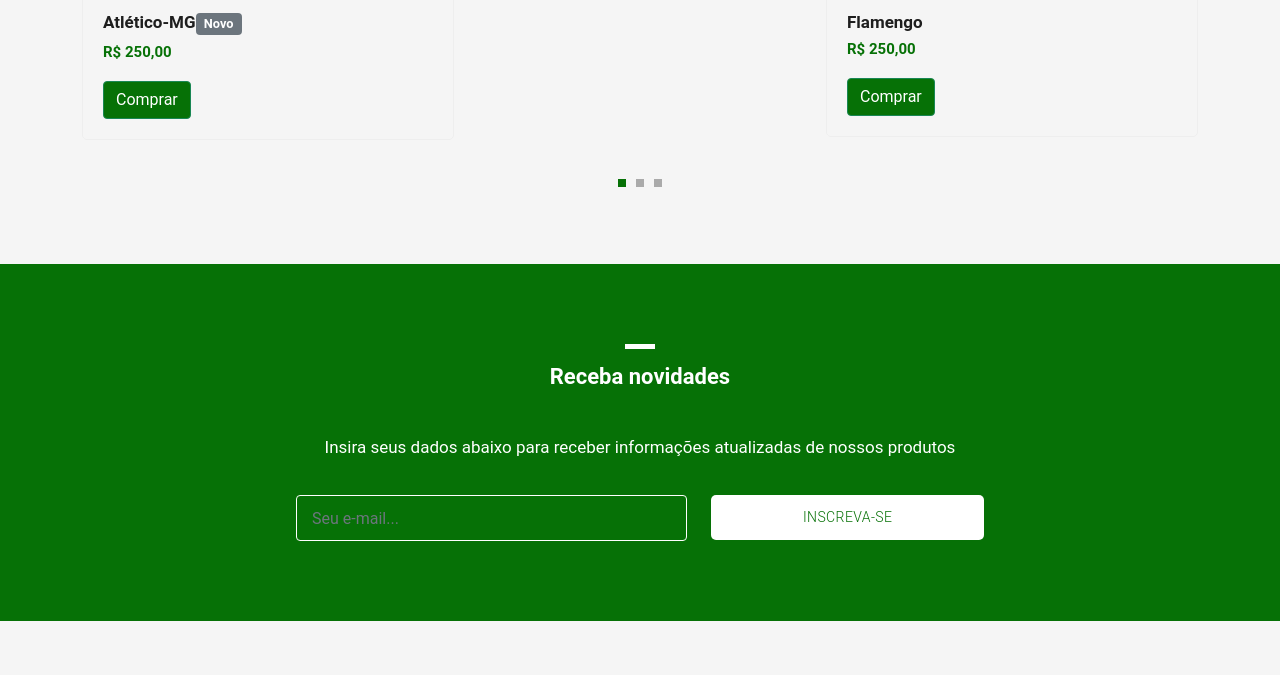
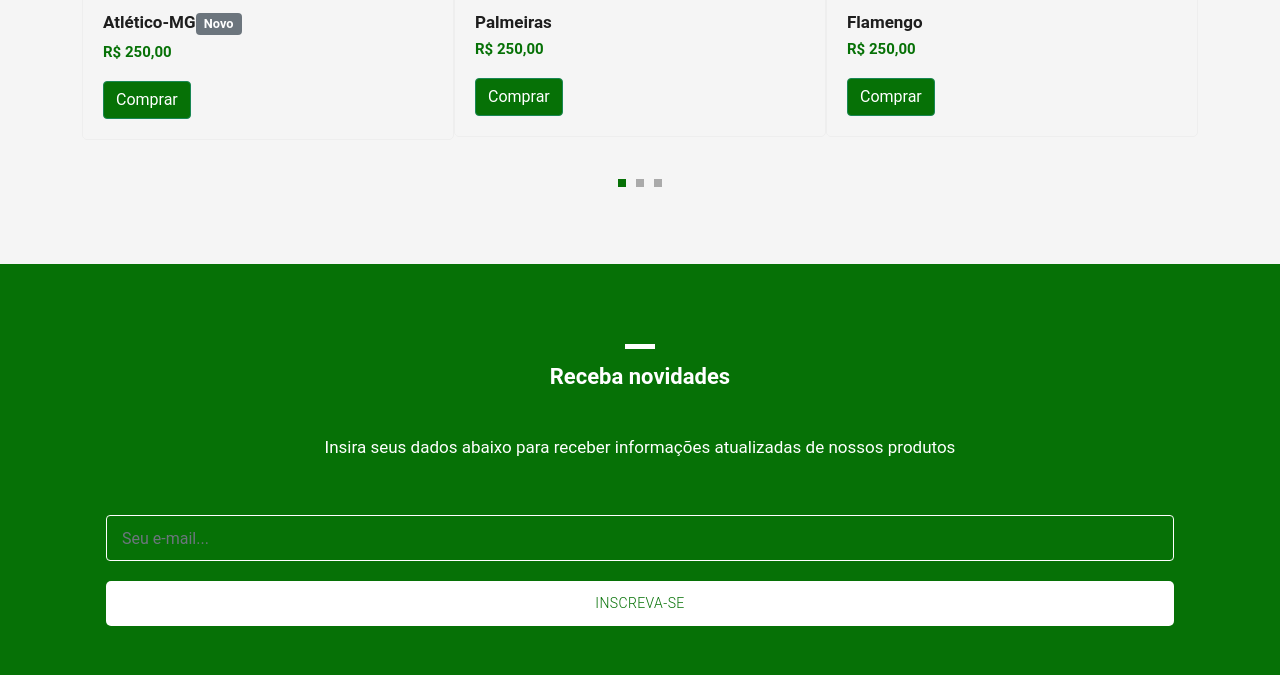
Before and after one commit to MauroAdamoli/EBAC---Front-end, a plain HTML site: page Modulo-19-JQuery/index.html in a window 1280 px wide. Shown: the part 1235-1910 px from the top of the page. Drawn offline with Linux system fonts and the light colour scheme.

Commit message:
alterando a margem do receba

```diff
--- a/Modulo-19-JQuery/css/style.css
+++ b/Modulo-19-JQuery/css/style.css
@@ -273,6 +273,10 @@
 	transition: all 0.5s;
 	box-shadow: none;
 	border: none;
+}
+
+.receba input{
+	margin: 20px 0px;
 }
 
 
--- a/Modulo-19-JQuery/index.html
+++ b/Modulo-19-JQuery/index.html
@@ -158,18 +158,18 @@
                         <h1>Receba novidades</h1>
                     </div>
                 </div>
-                <div class="col-md-8 offset-md-2">
+                <div class="receba">
                     <div class="main-content">
                         <p>Insira seus dados abaixo para receber informações atualizadas de nossos produtos</p>
                         <div class="container">
                             <form id="subscribe" class="form" action="" method="get">
                                 <div class="row">
-                                    <div class="col-md-7">
+                                    <div class="col-md-12">
                                         <fieldset>
                                             <input name="email" type="text" class="form-control" id="email" value="" placeholder="Seu e-mail..." >
                                         </fieldset>
                                     </div>
-                                    <div class="col-md-5">
+                                    <div class="col-md-12">
                                         <fieldset>
                                             <button type="submit" id="form-submit" class="button">Inscreva-se</button>
                                         </fieldset>
--- a/Modulo-19-JQuery/js/custom.js
+++ b/Modulo-19-JQuery/js/custom.js
@@ -32,11 +32,7 @@
 
    // Callback
    $('.featured-item:nth(1)').
-      hide(1000, function(){
-      // este é o callback
-      alert($(this).find('h4').text() + ' esgotado')
-   })
-   .show(10000, function(){
+      show(10000, function(){
       alert($(this).find('h4').text() + ' em estoque')
    })
 
```
